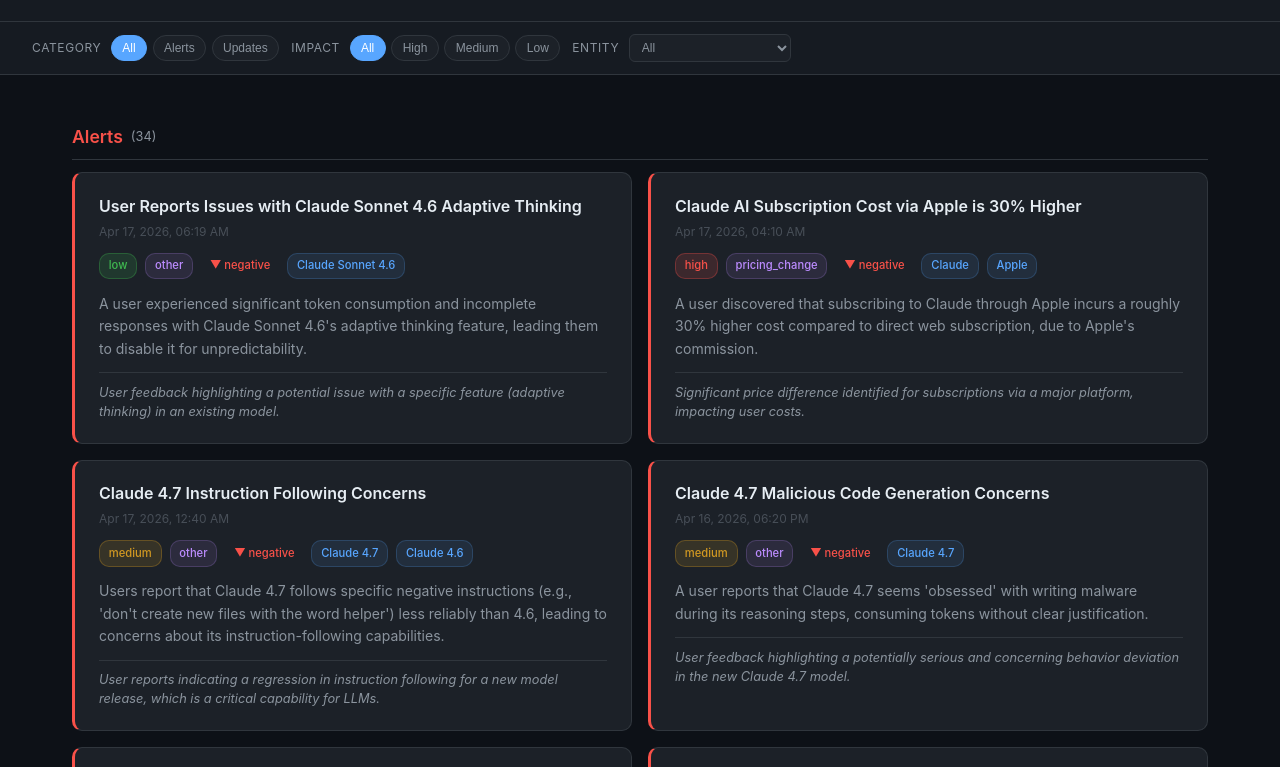
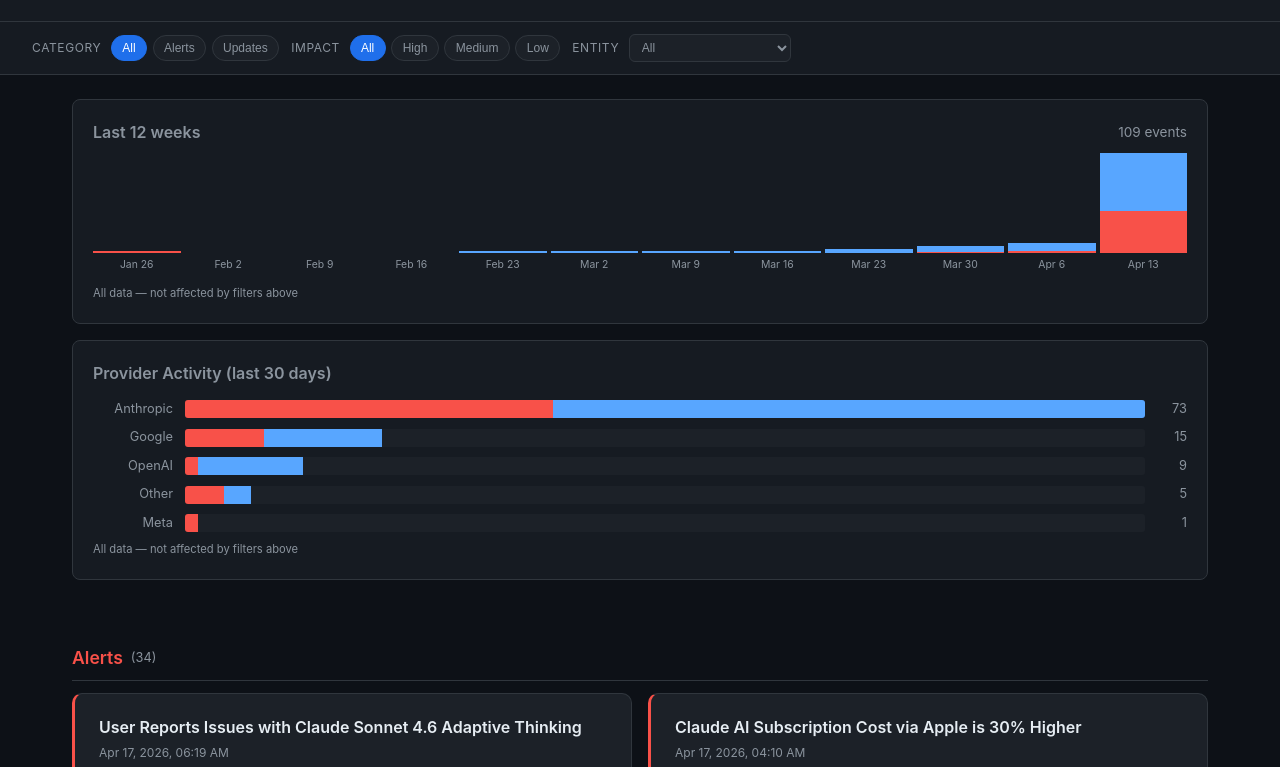
Before and after one commit to martin-minghetti/modelsentry, a plain HTML site: page index.html in a window 1280 px wide. Shown: the part 90-857 px from the top of the page. Drawn offline with Linux system fonts and the light colour scheme.

Commit message:
deploy: 387aaa9f03c7fc27ffb91619357be7dc68556119

```diff
--- a/index.html
+++ b/index.html
@@ -3,6 +3,8 @@
 <head>
 <meta charset="UTF-8">
 <meta name="viewport" content="width=device-width, initial-scale=1.0">
+<meta http-equiv="Content-Security-Policy" content="default-src 'self'; script-src 'unsafe-inline'; style-src 'unsafe-inline'; object-src 'none'; base-uri 'none';">
+<meta name="description" content="Automated monitoring dashboard for AI API changes — pricing, deprecations, new models, and breaking changes from OpenAI, Anthropic, Google, and more.">
 <title>modelsentry — AI Early Warning System</title>
 <style>
 *,*::before,*::after{box-sizing:border-box;margin:0;padding:0}
@@ -71,7 +73,7 @@ a{color:var(--accent);text-decoration:none}a:hover{text-decoration:underline}
 .filter-group label{font-size:.75rem;color:var(--text-muted);text-transform:uppercase;letter-spacing:.05em;margin-right:.25rem}
 .filter-btn{background:var(--card-bg);border:1px solid var(--border);color:var(--text-muted);padding:.3rem .65rem;border-radius:20px;font-size:.75rem;cursor:pointer;transition:all .15s}
 .filter-btn:hover{border-color:var(--text-muted);color:var(--text)}
-.filter-btn.active{background:var(--accent);border-color:var(--accent);color:#fff}
+.filter-btn.active{background:#1f6feb;border-color:#1f6feb;color:#fff}
 .filter-btn.active[data-impact="high"]{background:var(--red);border-color:var(--red)}
 .filter-btn.active[data-impact="medium"]{background:var(--orange);border-color:var(--orange)}
 .filter-btn.active[data-impact="low"]{background:var(--green);border-color:var(--green)}
@@ -79,7 +81,7 @@ a{color:var(--accent);text-decoration:none}a:hover{text-decoration:underline}
 .filter-select:focus{border-color:var(--accent);outline:none;color:var(--text)}
 
 /* Main layout */
-.main{max-width:1200px;margin:0 auto;padding:1.5rem 2rem 3rem}
+.main{max-width:1200px;margin:0 auto;padding:1.5rem 2rem 3rem;min-height:60vh}
 .section-title{font-size:1.1rem;font-weight:600;margin:1.5rem 0 .75rem;padding-bottom:.5rem;border-bottom:1px solid var(--border);display:flex;align-items:center;gap:.5rem}
 .section-title .count{font-size:.8rem;color:var(--text-muted);font-weight:400}
 .section-title.alertas{color:var(--red)}
@@ -112,7 +114,7 @@ a{color:var(--accent);text-decoration:none}a:hover{text-decoration:underline}
 
 .card-summary{font-size:.875rem;color:var(--text-muted);margin-bottom:.75rem;line-height:1.6}
 .card-why{font-size:.8rem;color:var(--text-muted);font-style:italic;margin-top:.5rem;padding-top:.6rem;border-top:1px solid var(--border);line-height:1.5}
-.card-date{font-size:.75rem;color:var(--text-faint);display:block}
+.card-date{font-size:.75rem;color:var(--text-muted);display:block}
 
 /* Health panel */
 .health-panel{margin-top:2.5rem;background:var(--surface);border:1px solid var(--border);border-radius:8px;padding:1.25rem}
@@ -133,6 +135,36 @@ a{color:var(--accent);text-decoration:none}a:hover{text-decoration:underline}
 
 /* Error */
 .error-banner{background:rgba(248,81,73,.1);border:1px solid rgba(248,81,73,.3);color:var(--red);padding:.75rem 1rem;border-radius:6px;margin:1rem 2rem;font-size:.85rem;display:none}
+
+/* Stats panels */
+.stats-container{max-width:1200px;margin:0 auto;padding:1.5rem 2rem 0;display:none}
+.stats-panel{background:var(--surface);border:1px solid var(--border);border-radius:8px;padding:1.25rem;margin-bottom:1rem}
+.stats-panel-header{display:flex;justify-content:space-between;align-items:center;margin-bottom:.75rem}
+.stats-panel-header h2{font-size:1rem;font-weight:600;color:var(--text-muted)}
+.stats-panel-header span{font-size:.85rem;color:var(--text-muted)}
+.stats-note{font-size:.7rem;color:var(--text-muted);margin-top:.5rem}
+
+/* Timeline chart */
+.timeline{display:flex;align-items:flex-end;gap:4px;height:120px;padding-bottom:1.5rem;position:relative}
+.timeline-bar{flex:1;display:flex;flex-direction:column;justify-content:flex-end;align-items:center;position:relative}
+.timeline-bar-stack{width:100%;display:flex;flex-direction:column;justify-content:flex-end}
+.timeline-bar-updates{background:var(--accent);min-height:0}
+.timeline-bar-alerts{background:var(--red);min-height:0}
+.timeline-label{position:absolute;bottom:-1.25rem;font-size:.65rem;color:var(--text-muted);white-space:nowrap}
+
+/* Provider activity chart */
+.provider-row{display:flex;align-items:center;gap:.75rem;margin-bottom:.5rem}
+.provider-name{flex:0 0 80px;font-size:.8rem;color:var(--text-muted);text-align:right;overflow:hidden;text-overflow:ellipsis;white-space:nowrap}
+.provider-bar-bg{flex:1;height:18px;background:var(--card-bg);border-radius:3px;overflow:hidden;display:flex}
+.provider-bar-alerts{background:var(--red);height:100%}
+.provider-bar-updates{background:var(--accent);height:100%}
+.provider-count{flex:0 0 30px;font-size:.8rem;color:var(--text-muted);text-align:right}
+
+@media(max-width:600px){
+  .timeline-label.hide-mobile{display:none}
+  .timeline{height:80px}
+  .timeline-label{font-size:.55rem}
+}
 </style>
 </head>
 <body>
@@ -253,13 +285,31 @@ a{color:var(--accent);text-decoration:none}a:hover{text-decoration:underline}
   </div>
   <div class="filter-group" id="entity-filters">
     <label>Entity</label>
-    <select class="filter-select" id="entity-select">
+    <select class="filter-select" id="entity-select" aria-label="Filter by entity">
       <option value="all">All</option>
     </select>
   </div>
 </div>
 
 <div class="error-banner" id="error-banner"></div>
+
+<div class="stats-container" id="stats-panels">
+  <div class="stats-panel" id="timeline-panel">
+    <div class="stats-panel-header">
+      <h2>Last 12 weeks</h2>
+      <span id="timeline-total"></span>
+    </div>
+    <div class="timeline" id="timeline-chart"></div>
+    <div class="stats-note">All data — not affected by filters above</div>
+  </div>
+  <div class="stats-panel" id="provider-panel">
+    <div class="stats-panel-header">
+      <h2>Provider Activity (last 30 days)</h2>
+    </div>
+    <div id="provider-chart"></div>
+    <div class="stats-note">All data — not affected by filters above</div>
+  </div>
+</div>
 
 <div class="main" id="main-content">
   <div class="loading" id="loading">
@@ -311,7 +361,7 @@ a{color:var(--accent);text-decoration:none}a:hover{text-decoration:underline}
     try {
       var urlObj = new URL(item.source_url);
       if (urlObj.protocol === "http:" || urlObj.protocol === "https:") {
-        link.href = item.source_url;
+        link.href = urlObj.href;
       } else {
         link.href = "#";
       }
@@ -496,11 +546,97 @@ a{color:var(--accent);text-decoration:none}a:hover{text-decoration:underline}
     banner.style.display = "block";
   }
 
+  function renderTimeline(stats) {
+    var chart = $("timeline-chart");
+    var weekly = stats.weekly;
+
+    var maxTotal = 0;
+    var totalEvents = 0;
+    for (var i = 0; i < weekly.length; i++) {
+      var t = weekly[i].alerts + weekly[i].updates;
+      totalEvents += t;
+      if (t > maxTotal) maxTotal = t;
+    }
+
+    $("timeline-total").textContent = totalEvents + " events";
+
+    var chartHeight = 100;
+
+    for (var i = 0; i < weekly.length; i++) {
+      var w = weekly[i];
+      var total = w.alerts + w.updates;
+      var bar = createEl("div", "timeline-bar");
+
+      if (total > 0) {
+        var barHeight = Math.max((total / (maxTotal || 1)) * chartHeight, 2);
+        var stack = createEl("div", "timeline-bar-stack");
+        stack.style.height = barHeight + "px";
+
+        if (w.updates > 0) {
+          var ub = createEl("div", "timeline-bar-updates");
+          ub.style.height = (barHeight * (w.updates / total)) + "px";
+          stack.appendChild(ub);
+        }
+        if (w.alerts > 0) {
+          var ab = createEl("div", "timeline-bar-alerts");
+          ab.style.height = (barHeight * (w.alerts / total)) + "px";
+          stack.appendChild(ab);
+        }
+
+        bar.appendChild(stack);
+      }
+
+      var labelClass = "timeline-label";
+      if (i % 2 !== 0) labelClass += " hide-mobile";
+      var label = createEl("span", labelClass, w.week);
+      bar.appendChild(label);
+      chart.appendChild(bar);
+    }
+  }
+
+  function renderProviders(stats) {
+    var chart = $("provider-chart");
+    var providers = stats.providers;
+
+    if (providers.length === 0) {
+      chart.appendChild(createEl("div", "empty", "No provider activity in the last 30 days."));
+      return;
+    }
+
+    var maxCount = providers[0].count;
+
+    for (var i = 0; i < providers.length; i++) {
+      var p = providers[i];
+      var row = createEl("div", "provider-row");
+
+      row.appendChild(createEl("span", "provider-name", p.provider));
+
+      var barBg = createEl("div", "provider-bar-bg");
+      var pct = (p.count / maxCount) * 100;
+
+      if (p.alerts > 0) {
+        var ab = createEl("div", "provider-bar-alerts");
+        ab.style.width = ((p.alerts / p.count) * pct) + "%";
+        barBg.appendChild(ab);
+      }
+      if (p.updates > 0) {
+        var ub = createEl("div", "provider-bar-updates");
+        ub.style.width = ((p.updates / p.count) * pct) + "%";
+        barBg.appendChild(ub);
+      }
+
+      row.appendChild(barBg);
+      row.appendChild(createEl("span", "provider-count", String(p.count)));
+      chart.appendChild(row);
+    }
+  }
+
   async function init() {
     try {
       var responses = await Promise.allSettled([
         fetch("latest.json"),
-        fetch("scan_meta.json")
+        fetch("scan_meta.json"),
+        fetch("stats.json")
       ]);
 
       if (responses[0].status === "fulfilled" && responses[0].value.ok) {
@@ -517,6 +653,13 @@ a{color:var(--accent);text-decoration:none}a:hover{text-decoration:underline}
 
       if (state.meta && state.meta.timestamp) {
         $("last-updated").textContent = "Updated " + formatDate(state.meta.timestamp);
+      }
+
+      if (responses[2].status === "fulfilled" && responses[2].value.ok) {
+        var stats = await responses[2].value.json();
+        renderTimeline(stats);
+        renderProviders(stats);
+        $("stats-panels").style.display = "block";
       }
 
       setupFilters();
--- a/scan_meta.json
+++ b/scan_meta.json
@@ -1,7 +1,7 @@
 {
   "feedHealth": {
-    "HN Filtered": false,
-    "r/ClaudeAI": true,
+    "HN Filtered": true,
+    "r/ClaudeAI": false,
     "Claude Code Releases": true,
     "Anthropic SDK Python": true,
     "OpenAI Blog": true,
@@ -16,6 +16,6 @@
     "Anthropic Model Deprecations": true,
     "Google Gemini Pricing": true
   },
-  "timestamp": "2026-04-17T09:06:30.676Z",
-  "itemCount": 37
+  "timestamp": "2026-04-17T19:23:49.627Z",
+  "itemCount": 0
 }
--- /dev/null
+++ b/stats.json
@@ -0,0 +1,119 @@
+{
+  "generated_at": "2026-04-17T19:23:49.629Z",
+  "coverage_start": "2019-03-11",
+  "coverage_end": "2026-04-17",
+  "weekly": [
+    {
+      "week": "Jan 26",
+      "week_start": "2026-01-26",
+      "alerts": 1,
+      "updates": 0
+    },
+    {
+      "week": "Feb 2",
+      "week_start": "2026-02-02",
+      "alerts": 0,
+      "updates": 0
+    },
+    {
+      "week": "Feb 9",
+      "week_start": "2026-02-09",
+      "alerts": 0,
+      "updates": 0
+    },
+    {
+      "week": "Feb 16",
+      "week_start": "2026-02-16",
+      "alerts": 0,
+      "updates": 0
+    },
+    {
+      "week": "Feb 23",
+      "week_start": "2026-02-23",
+      "alerts": 0,
+      "updates": 1
+    },
+    {
+      "week": "Mar 2",
+      "week_start": "2026-03-02",
+      "alerts": 0,
+      "updates": 2
+    },
+    {
+      "week": "Mar 9",
+      "week_start": "2026-03-09",
+      "alerts": 0,
+      "updates": 1
+    },
+    {
+      "week": "Mar 16",
+      "week_start": "2026-03-16",
+      "alerts": 0,
+      "updates": 1
+    },
+    {
+      "week": "Mar 23",
+      "week_start": "2026-03-23",
+      "alerts": 0,
+      "updates": 4
+    },
+    {
+      "week": "Mar 30",
+      "week_start": "2026-03-30",
+      "alerts": 1,
+      "updates": 5
+    },
+    {
+      "week": "Apr 6",
+      "week_start": "2026-04-06",
+      "alerts": 2,
+      "updates": 7
+    },
+    {
+      "week": "Apr 13",
+      "week_start": "2026-04-13",
+      "alerts": 36,
+      "updates": 48
+    }
+  ],
+  "providers": [
+    {
+      "provider": "Anthropic",
+      "count": 73,
+      "alerts": 28,
+      "updates": 45
+    },
+    {
+      "provider": "Google",
+      "count": 15,
+      "alerts": 6,
+      "updates": 9
+    },
+    {
+      "provider": "OpenAI",
+      "count": 9,
+      "alerts": 1,
+      "updates": 8
+    },
+    {
+      "provider": "Other",
+      "count": 5,
+      "alerts": 3,
+      "updates": 2
+    },
+    {
+      "provider": "Meta",
+      "count": 1,
+      "alerts": 1,
+      "updates": 0
+    }
+  ],
+  "totals": {
+    "unique_events": 131,
+    "last_30_days": 103,
+    "sources": {
+      "rss": 123,
+      "diff_pages": 8
+    }
+  }
+}
```
